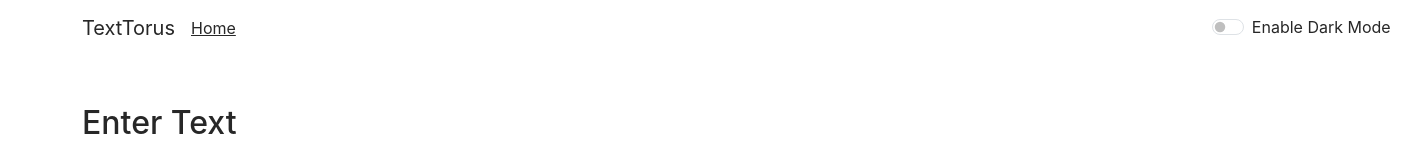
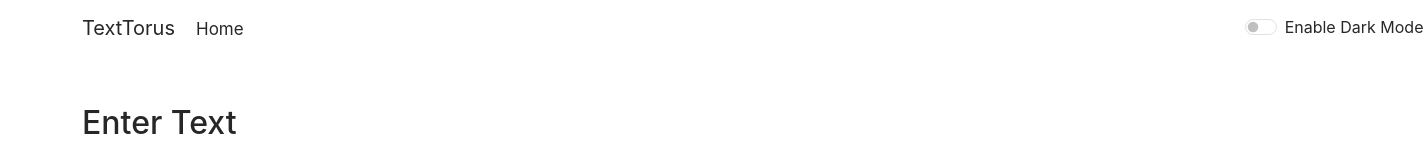
Before and after one commit to GarvBhatt/TextTorus, a React (Create React App) app: page / in a window 1280 px wide. Shown: the top 160 px of the page, 1423 px wide, since content can reach past the window. Built offline with nearby package versions, Linux system fonts and the light colour scheme.

Commit message:
F Commit

```diff
--- a/src/MyComponents/Header.jsx
+++ b/src/MyComponents/Header.jsx
@@ -3,6 +3,13 @@ import { Container, Navbar, Nav, Form } from "react-bootstrap";
 
 const Header = (props)=>
 {
+    const atagStyle =
+    {
+        textDecoration: "none",
+        fontSize:"17px",
+        margin:"3px 25px 0px 5px",
+        color: props.TextStyle.color
+    }
     return (
         <div style={props.backgroundStyle}>
             <Navbar expand="lg">
@@ -13,7 +20,7 @@ const Header = (props)=>
                     <Navbar.Toggle aria-controls="basic-navbar-nav" />
                     <Navbar.Collapse id="basic-navbar-nav">
                     <Nav>
-                        <a style={props.TextStyle} href="#">Home</a>
+                        <a style={atagStyle} href="#">Home</a>
                     </Nav>
                     <div style={{position:"relative", left:"61em"}}>
                         <Form.Check
```
